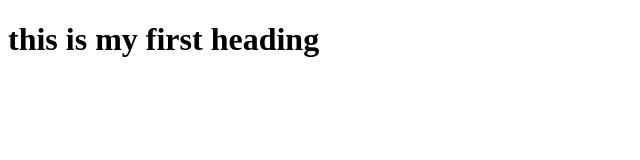
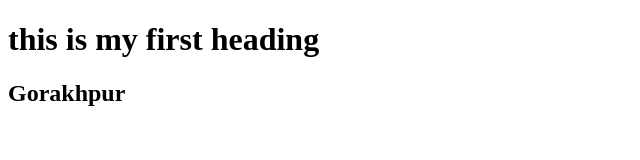
Before and after one commit to barkat-Ansari-07/my-repositry, a plain HTML site: page index.html in a window 1280 px wide. Shown: the whole page, without its empty margins (0-640 px from the left). Drawn offline with Linux system fonts and the light colour scheme.

Commit message:
adding h2 index.html

```diff
--- a/index.html
+++ b/index.html
@@ -7,5 +7,6 @@
 </head>
 <body>
     <h1>this is my first heading</h1>
+    <h2>Gorakhpur</h2>
 </body>
 </html>
```
